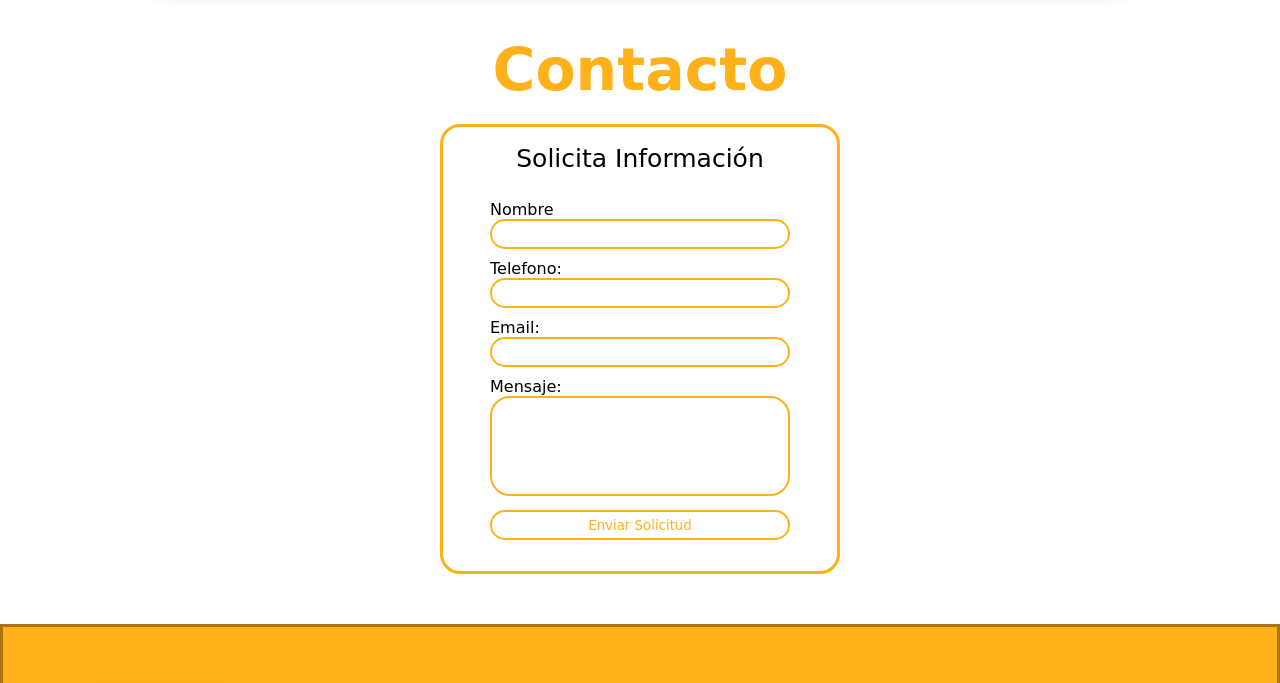
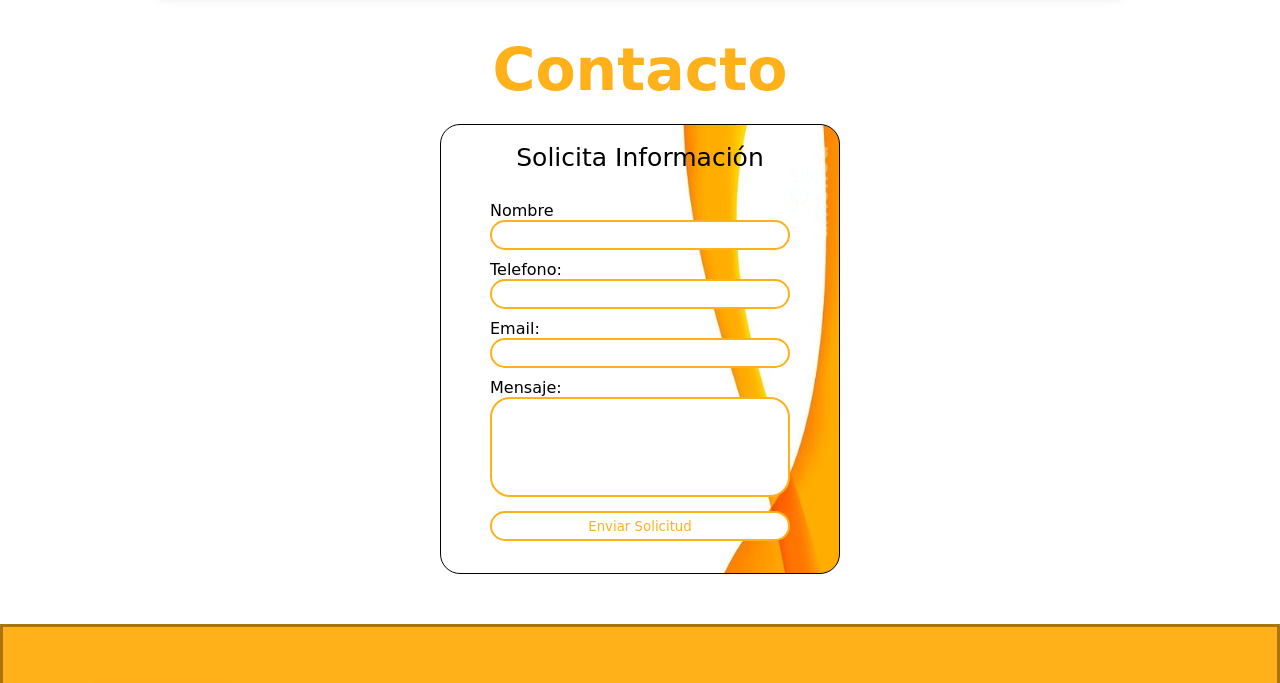
Before and after one commit to MarioCastilloArenas/TRP-JOBS, a plain HTML site: page index.html in a window 1280 px wide. Shown: the part 3000-3683 px from the top of the page. Drawn offline with nearby package versions, Linux system fonts and the light colour scheme; a script that the page names is missing; a web font is replaced by a local one.

Commit message:
Update index.css

```diff
--- a/assets/estilos/index.css
+++ b/assets/estilos/index.css
@@ -248,11 +248,13 @@ section{
     width: 400px;
     height: 450px;
     border-radius: 20px;
-    border: 3px solid #ffb11a;
+    border: 1px solid black;
     display: flex;
     flex-wrap: wrap;
     justify-content: center;
     align-items: center;
+    background-image: url(/assets/img/orange-wave-background-henrik-lehnerer.jpg);
+    background-size: cover;
 }
 
 .tituloFormulario{
```
